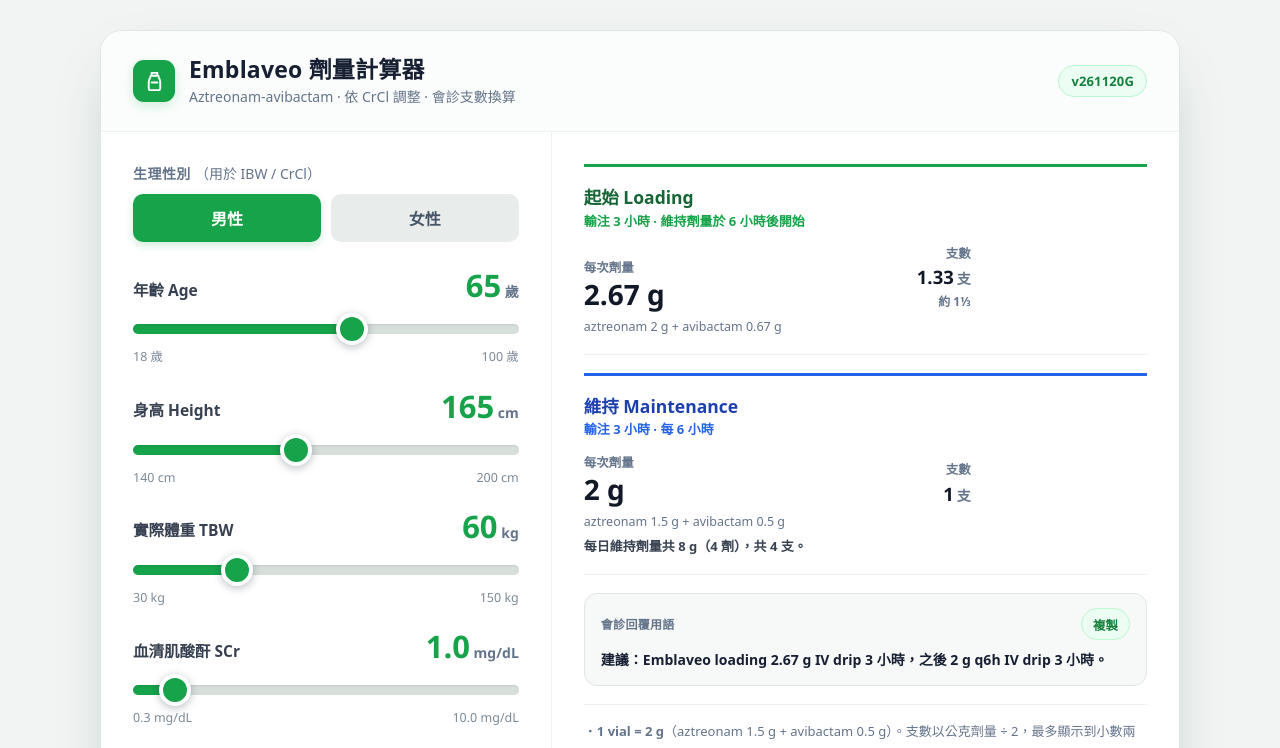
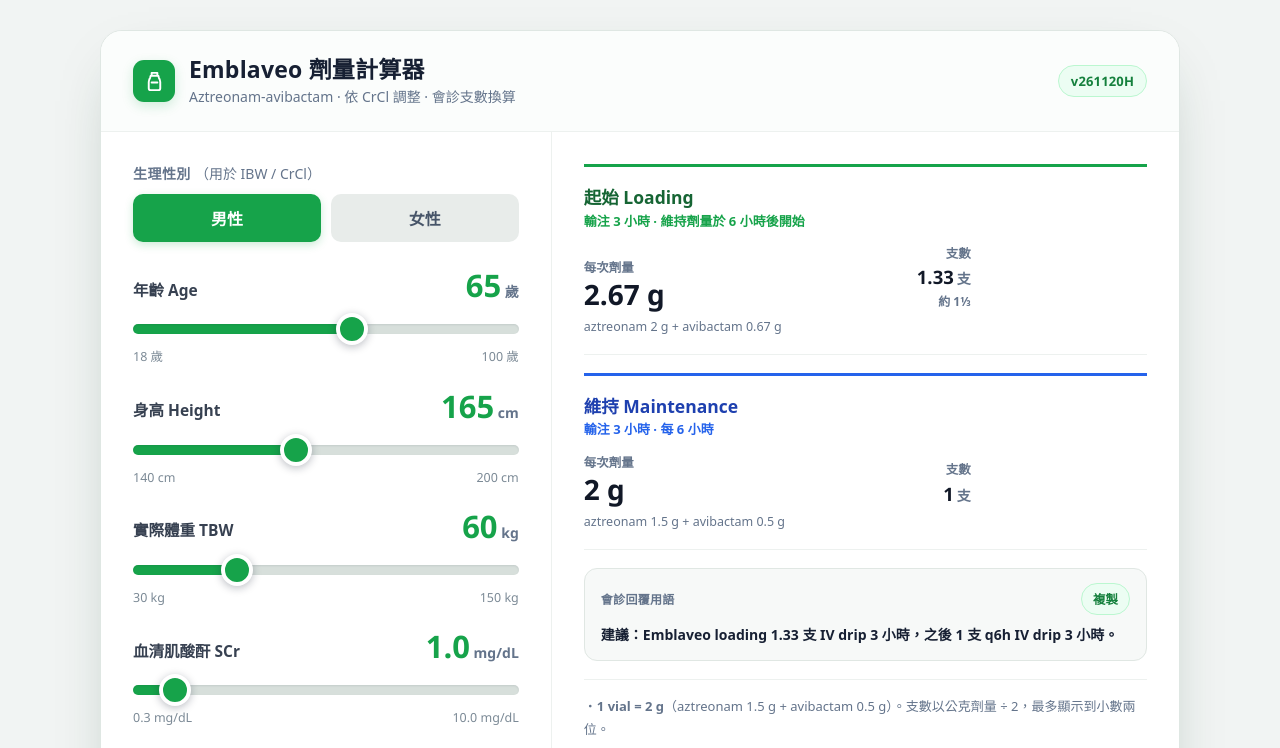
Before and after one commit to yintinglin/emblaveo, a plain HTML site: page index.html in a window 1280 px wide. Shown: the top 748 px of the page. Drawn offline with Linux system fonts and the light colour scheme.

Commit message:
Consult sentence uses vials; remove daily maintenance totals (v261120H)

```diff
--- a/index.html
+++ b/index.html
@@ -6,7 +6,7 @@
   <meta name="color-scheme" content="light">
   <meta name="theme-color" content="#16a34a">
   <meta name="description" content="Emblaveo（aztreonam-avibactam）腎功能劑量計算器：依 CrCl 換算 loading / maintenance 公克劑量與支數。">
-  <title>Emblaveo 劑量計算器 v261120G</title>
+  <title>Emblaveo 劑量計算器 v261120H</title>
   <style>
     :root {
       --green: #16a34a;
@@ -925,7 +925,7 @@
             <p class="subtitle">Aztreonam-avibactam · 依 CrCl 調整 · 會診支數換算</p>
           </div>
         </div>
-        <span class="version-badge" aria-label="版本 v261120G">v261120G</span>
+        <span class="version-badge" aria-label="版本 v261120H">v261120H</span>
       </header>
 
       <div class="workspace">
@@ -1082,7 +1082,6 @@
               </div>
             </div>
             <p class="dose-sub" id="maint-split">aztreonam 1.5 g + avibactam 0.5 g</p>
-            <p class="dose-daily" id="maint-daily"></p>
           </article>
 
           <div class="consult-box">
@@ -1115,7 +1114,7 @@
       <footer class="disclaimer">
         <p class="disclaimer-title">⚠️ 免責聲明 / Disclaimer</p>
         <p>本工具僅供醫療專業人員參考，不能取代臨床判斷與藥師核對；給藥前請依院內規範與現行仿單確認。支數依 1 vial = 2 g 換算，供會診書寫參考。</p>
-        <p class="footer-version"><strong>版本：</strong>v261120G</p>
+        <p class="footer-version"><strong>版本：</strong>v261120H</p>
       </footer>
 
       <noscript><div class="noscript">此計算器需要啟用 JavaScript 才能更新劑量。</div></noscript>
@@ -1127,7 +1126,7 @@
       'use strict';
 
       // ===== Emblaveo (ATM-AVI) dosing core — pure functions, no DOM =====
-      const APP_VERSION = 'v261120G';
+      const APP_VERSION = 'v261120H';
       const VIAL_G = 2; // 1 vial = 2 g total (1.5 g ATM + 0.5 g AVI)
 
       // displayVials is the clean 2-decimal value used on the page (2.67/2 = 1.335 → 1.33, not 1.34)
@@ -1230,16 +1229,15 @@
         const loading = describeDose(band.loadingG);
         const maintenance = describeDose(band.maintG);
         const dosesPerDay = 24 / band.intervalH;
-        const dailyVials = maintenance.displayVials * dosesPerDay;
-        const consult = '建議：Emblaveo loading ' + loading.doseText +
-          ' IV drip 3 小時，之後 ' + maintenance.doseText +
+        const consult = '建議：Emblaveo loading ' + loading.vialPhrase +
+          ' IV drip 3 小時，之後 ' + maintenance.vialPhrase +
           ' q' + band.intervalH + 'h IV drip 3 小時。' +
           (p.mode === 'ihd' ? '透析日於透析結束後給予。' : '');
         return {
           ibw, abw: adjBwKg(ibw, p.weightKg), tbw: p.weightKg,
           crclWeight: cw, cgCrcl, usedCrcl,
           band, note, warning, loading, maintenance,
-          intervalH: band.intervalH, dosesPerDay, dailyVials, consult
+          intervalH: band.intervalH, dosesPerDay, consult
         };
       }
       // ===== end Emblaveo dosing core
@@ -1283,7 +1281,6 @@
         maintSplit: document.getElementById('maint-split'),
         maintVial: document.getElementById('maint-vial'),
         maintFrac: document.getElementById('maint-frac'),
-        maintDaily: document.getElementById('maint-daily'),
         consultText: document.getElementById('consult-text'),
         copyBtn: document.getElementById('copy-btn'),
         alertBox: document.getElementById('alert-box'),
@@ -1401,8 +1398,6 @@
         fillDose('load', r.loading);
         el.maintRegimen.textContent = '輸注 3 小時 · 每 ' + r.intervalH + ' 小時';
         fillDose('maint', r.maintenance);
-        el.maintDaily.textContent = '每日維持劑量共 ' + fmtVial(r.maintenance.totalG * r.dosesPerDay) +
-          ' g（' + r.dosesPerDay + ' 劑），共 ' + fmtVial(r.dailyVials) + ' 支。';
         lastConsult = r.consult;
         el.consultText.textContent = r.consult;
         el.copyBtn.textContent = '複製';
```
